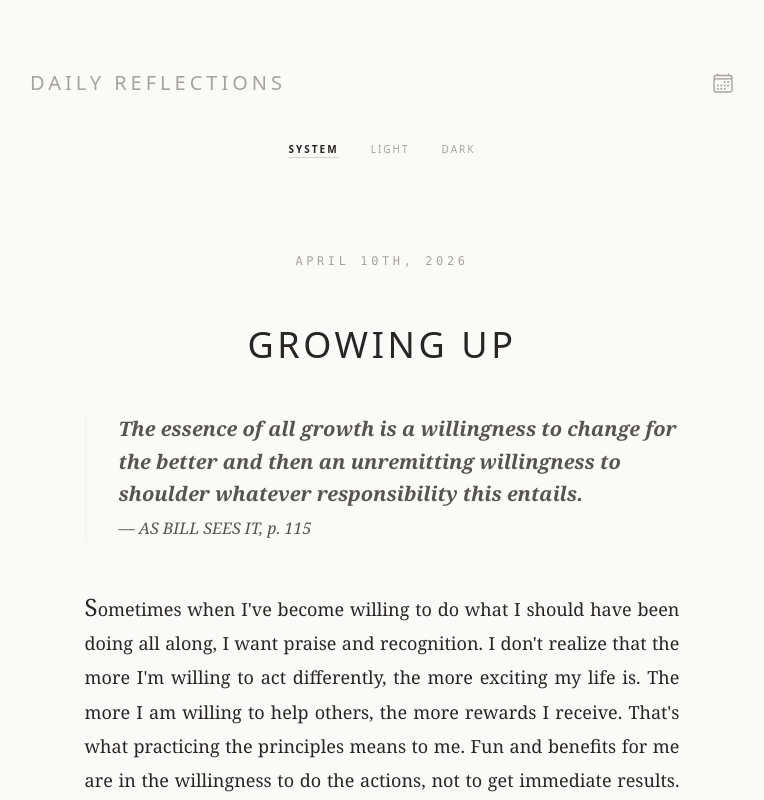
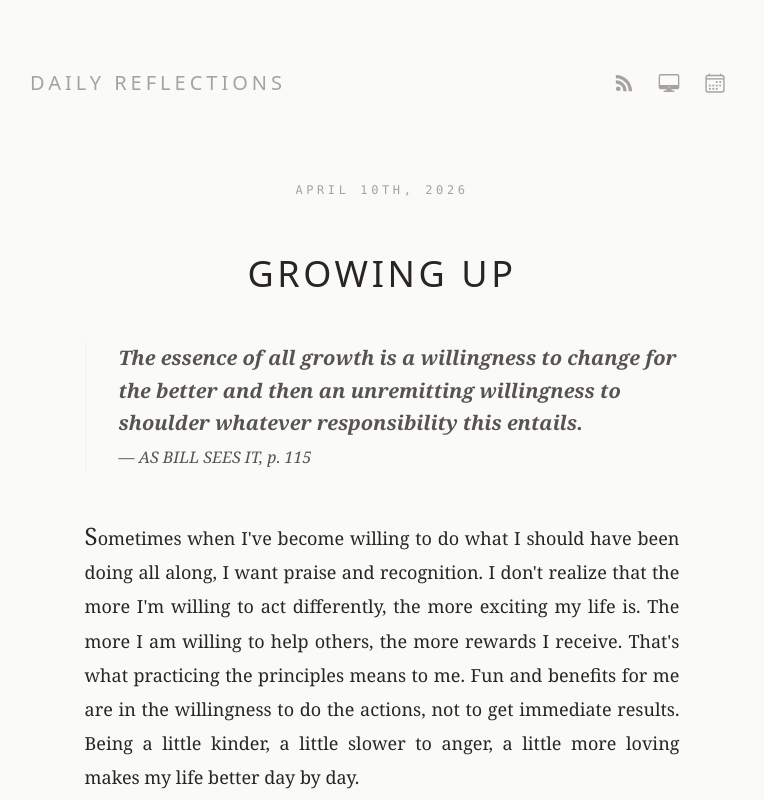
Before and after one commit to williamthazard/daily-reflections, a React (Vite) app: page /#2026-04-10 in a window 1280 px wide. Shown: the top 800 px of the page, without its empty margins (258-1022 px from the left). Built offline with nearby package versions, Linux system fonts and the light colour scheme.

Commit message:
💄 Style: Condense header icons and refine vertical rhythm

```diff
--- a/src/App.tsx
+++ b/src/App.tsx
@@ -1,5 +1,5 @@
 import { useState, useEffect, useRef } from 'react';
-import { IoCalendarOutline, IoCloseOutline, IoPlayOutline, IoPauseOutline } from 'react-icons/io5';
+import { IoCalendarOutline, IoCloseOutline, IoPlayOutline, IoPauseOutline, IoDesktopOutline, IoSunnyOutline, IoMoonOutline, IoLogoRss } from 'react-icons/io5';
 
 type ReflectionData = {
   date: string;
@@ -168,6 +168,8 @@ function App() {
   const [showCalendar, setShowCalendar] = useState(false);
   const [viewDate, setViewDate] = useState(new Date());
   const [theme, setTheme] = useState<Theme>(() => (localStorage.getItem('theme') as Theme) || 'system');
+  const [showThemeMenu, setShowThemeMenu] = useState(false);
+  const themeMenuRef = useRef<HTMLDivElement>(null);
 
   // Theme Management
   useEffect(() => {
@@ -227,6 +229,19 @@ function App() {
     window.addEventListener('hashchange', onHashChange);
     return () => window.removeEventListener('hashchange', onHashChange);
   }, []);
+
+  // Handle outside clicks for theme menu
+  useEffect(() => {
+    const handleClickOutside = (event: MouseEvent) => {
+      if (themeMenuRef.current && !themeMenuRef.current.contains(event.target as Node)) {
+        setShowThemeMenu(false);
+      }
+    };
+    if (showThemeMenu) {
+      document.addEventListener('mousedown', handleClickOutside);
+    }
+    return () => document.removeEventListener('mousedown', handleClickOutside);
+  }, [showThemeMenu]);
 
   const loadReflection = (dateStr: string) => {
     setLoading(true);
@@ -328,21 +343,60 @@ function App() {
   return (
     <div className="min-h-screen bg-stone-50 dark:bg-stone-950 transition-colors duration-500 selection:bg-stone-200 dark:selection:bg-stone-800 font-sans">
       <div className="py-12 md:py-16 px-6 md:px-8 max-w-3xl mx-auto flex flex-col">
-        <header className="flex flex-col gap-10 mb-20 md:mb-24 animate-fade-in">
-          <div className="flex justify-between items-center">
-            <h1 className="text-lg md:text-xl tracking-[0.2em] text-stone-400 font-light cursor-pointer select-none uppercase" onClick={() => (loadReflection(index[0]?.date), setShowCalendar(false))}>daily reflections</h1>
+        <header className="flex justify-between items-center mb-16 md:mb-20 animate-fade-in relative z-50">
+          <h1 className="text-lg md:text-xl tracking-[0.2em] text-stone-400 font-light cursor-pointer select-none uppercase" onClick={() => (loadReflection(index[0]?.date), setShowCalendar(false))}>daily reflections</h1>
+
+          <div className="flex items-center gap-1 md:gap-2">
+            {/* RSS Icon */}
+            <a
+              href={`${import.meta.env.BASE_URL}rss.xml`}
+              className="p-2 text-stone-400 hover:text-stone-600 dark:hover:text-stone-300 transition-colors"
+              title="RSS Feed"
+              target="_blank"
+              rel="noopener noreferrer"
+            >
+              <IoLogoRss size={20} />
+            </a>
+
+            {/* Theme Dropdown */}
+            <div className="relative" ref={themeMenuRef}>
+              <button
+                onClick={() => setShowThemeMenu(!showThemeMenu)}
+                className={`p-2 transition-colors ${showThemeMenu ? 'text-stone-900 dark:text-stone-100' : 'text-stone-400 hover:text-stone-600 dark:hover:text-stone-300'}`}
+                aria-label="Change theme"
+              >
+                {theme === 'system' ? <IoDesktopOutline size={22} /> : theme === 'light' ? <IoSunnyOutline size={22} /> : <IoMoonOutline size={22} />}
+              </button>
+
+              {showThemeMenu && (
+                <div className="absolute right-0 mt-2 w-32 py-2 bg-white dark:bg-stone-900 border border-stone-100 dark:border-stone-800 rounded-lg shadow-xl animate-in fade-in slide-in-from-top-2 duration-200 z-50">
+                  {(['system', 'light', 'dark'] as const).map(t => (
+                    <button
+                      key={t}
+                      onClick={() => {
+                        setTheme(t);
+                        setShowThemeMenu(false);
+                      }}
+                      className={`w-full text-left px-4 py-2 text-[10px] uppercase tracking-[0.2em] transition-colors ${theme === t ? 'text-stone-900 dark:text-stone-100 font-bold bg-stone-50 dark:bg-stone-800/50' : 'text-stone-400 hover:text-stone-600 dark:hover:text-stone-300 hover:bg-stone-50 dark:hover:bg-stone-800/30'}`}
+                    >
+                      {t}
+                    </button>
+                  ))}
+                </div>
+              )}
+            </div>
+
+            {/* Calendar Icon */}
             <button
-              onClick={() => setShowCalendar(!showCalendar)}
-              className={`transition-colors p-2 -mr-2 ${showCalendar ? 'text-stone-900 dark:text-stone-100' : 'text-stone-400 hover:text-stone-600 dark:hover:text-stone-300'}`}
+              onClick={() => {
+                setShowCalendar(!showCalendar);
+                setShowThemeMenu(false);
+              }}
+              className={`transition-colors p-2 ${showCalendar ? 'text-stone-900 dark:text-stone-100' : 'text-stone-400 hover:text-stone-600 dark:hover:text-stone-300'}`}
               aria-label={showCalendar ? 'Close calendar' : 'Open calendar'}
             >
               {showCalendar ? <IoCloseOutline size={24} /> : <IoCalendarOutline size={22} />}
             </button>
-          </div>
-          <div className="flex justify-center gap-6 md:gap-8">
-            {(['system', 'light', 'dark'] as const).map(t => (
-              <button key={t} onClick={() => setTheme(t)} className={`text-[10px] uppercase tracking-[0.2em] transition-colors ${theme === t ? 'text-stone-800 dark:text-stone-200 font-bold underline underline-offset-4 decoration-stone-300 dark:decoration-stone-700' : 'text-stone-400 hover:text-stone-600 dark:hover:text-stone-300'}`}>{t}</button>
-            ))}
           </div>
         </header>
 
@@ -400,10 +454,9 @@ function App() {
           )}
         </main>
 
-        <footer className="mt-24 border-t border-stone-100 dark:border-stone-900 pt-10 text-center text-[10px] text-stone-400 space-y-3 tracking-widest uppercase pb-12">
+        <footer className="mt-16 border-t border-stone-100 dark:border-stone-900 pt-10 text-center text-[10px] text-stone-400 space-y-3 tracking-widest uppercase pb-12">
           <p>From the book <em>Daily Reflections</em>.</p>
           <p>Copyright © 1990 by <a href="https://www.aa.org/" className="hover:text-stone-600 dark:hover:text-stone-300 border-b border-stone-200 dark:border-stone-800 transition-all">Alcoholics Anonymous World Services, Inc</a>.</p>
-          <div className="pt-4"><a href={`${import.meta.env.BASE_URL}rss.xml`} className="hover:text-stone-600 dark:hover:text-stone-300 opacity-60 transition-opacity">subscribe via RSS</a></div>
         </footer>
       </div>
     </div>
```
